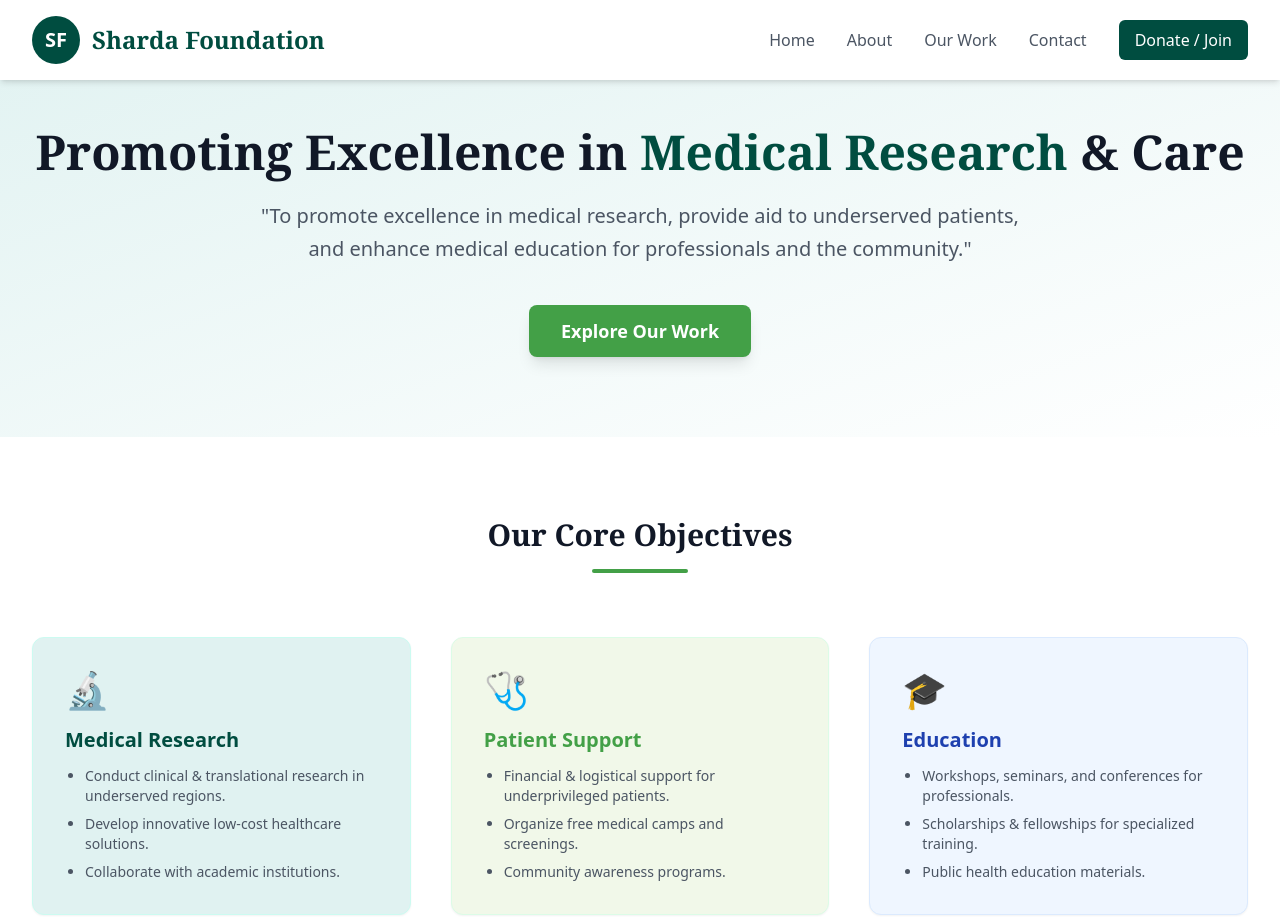
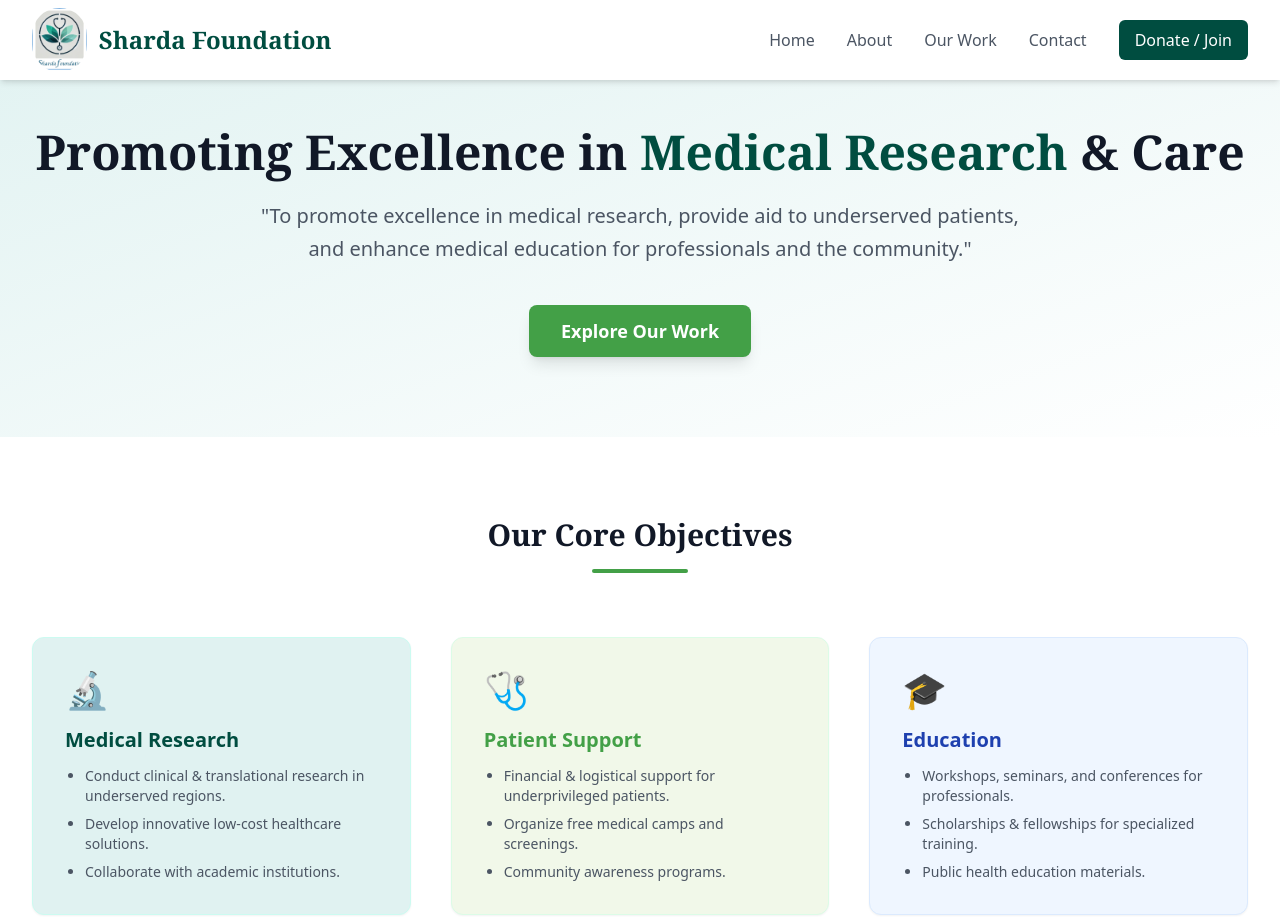
Before and after one commit to anshuman160/sharda-foundation, a plain HTML site: page index.html in a window 1280 px wide. Shown: the top 918 px of the page. Drawn offline with nearby package versions, Linux system fonts and the light colour scheme.

Commit message:
Update index.html

```diff
--- a/index.html
+++ b/index.html
@@ -25,7 +25,7 @@
         <div class="max-w-7xl mx-auto px-4 sm:px-6 lg:px-8">
             <div class="flex justify-between h-20">
                 <div class="flex-shrink-0 flex items-center gap-3">
-                    <div class="h-12 w-12 bg-medical rounded-full flex items-center justify-center text-white font-bold text-xl">SF</div>
+                    <img src="logo.jpg.jpeg" alt="Logo" class="h-16 w-auto rounded-full">
                     <span class="font-serif text-2xl font-bold text-medical">Sharda Foundation</span>
                 </div>
 
@@ -197,4 +197,5 @@
         }
     </script>
 </body>
+
 </html>
```
